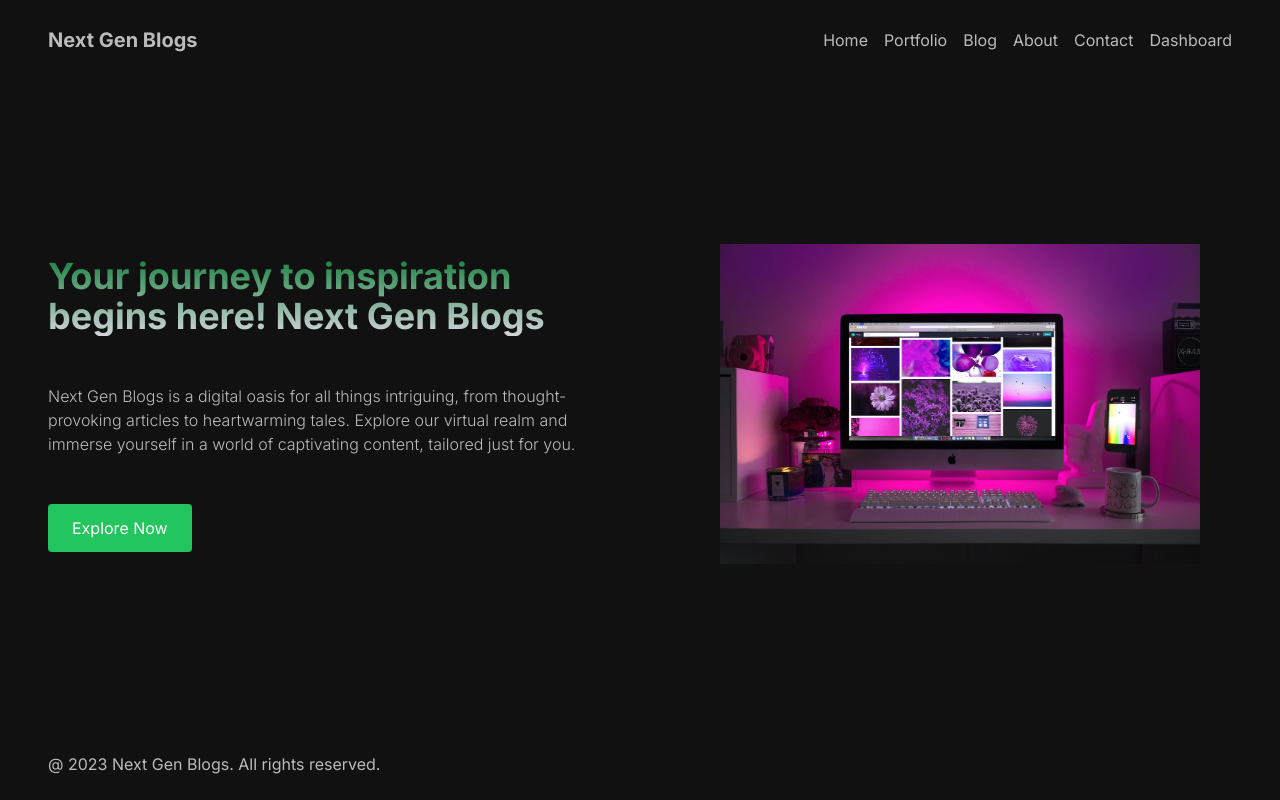
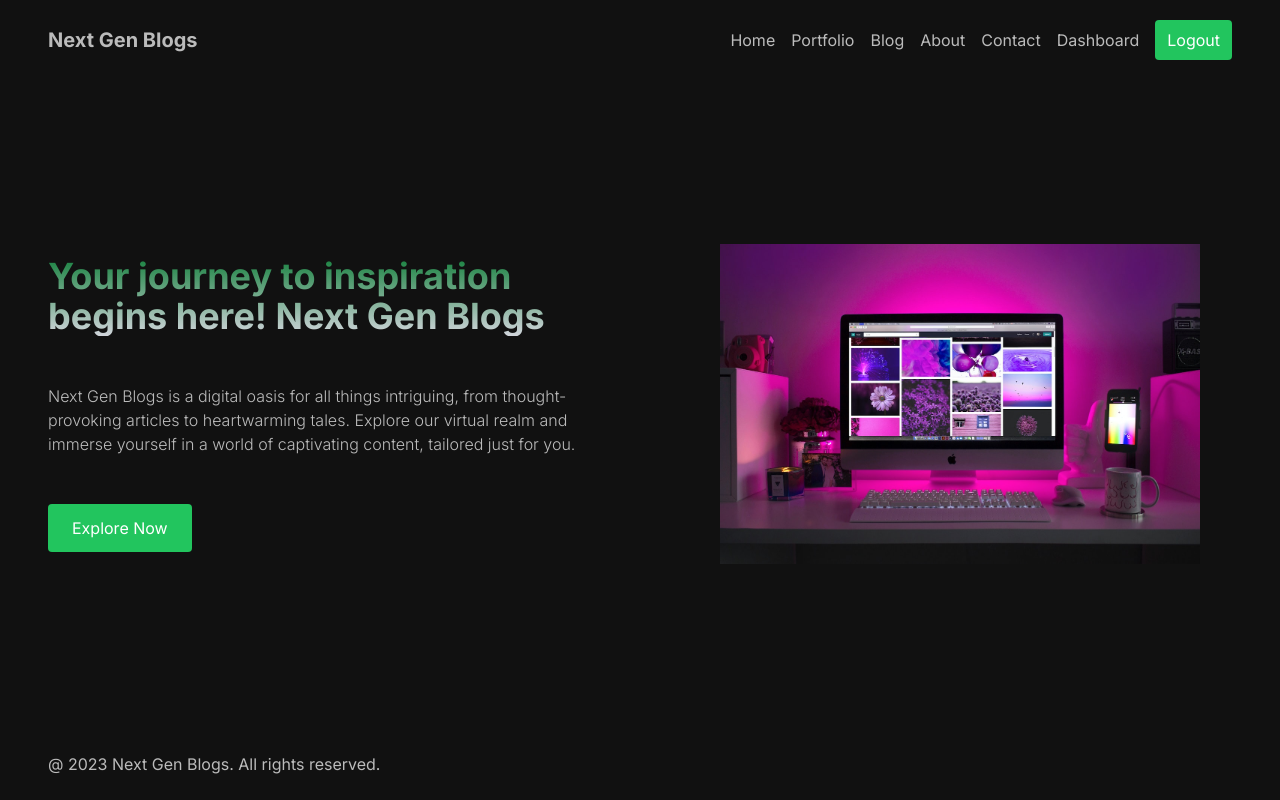
Before and after one commit to amankashyap004/next-gen-blogs, a Next.js app: page / in a window 1280 px wide. Built offline with nearby package versions, Linux system fonts and the light colour scheme.

Commit message:
add logout button

```diff
--- a/src/components/navbar/Navbar.tsx
+++ b/src/components/navbar/Navbar.tsx
@@ -50,6 +50,9 @@ const Navbar = () => {
                   {links.title}
                </Link>
             ))}
+            <button className="px-3 py-2 cursor-pointer bg-green-500 text-white rounded w-max">
+               Logout
+            </button>
          </div>
       </div>
    );
```
